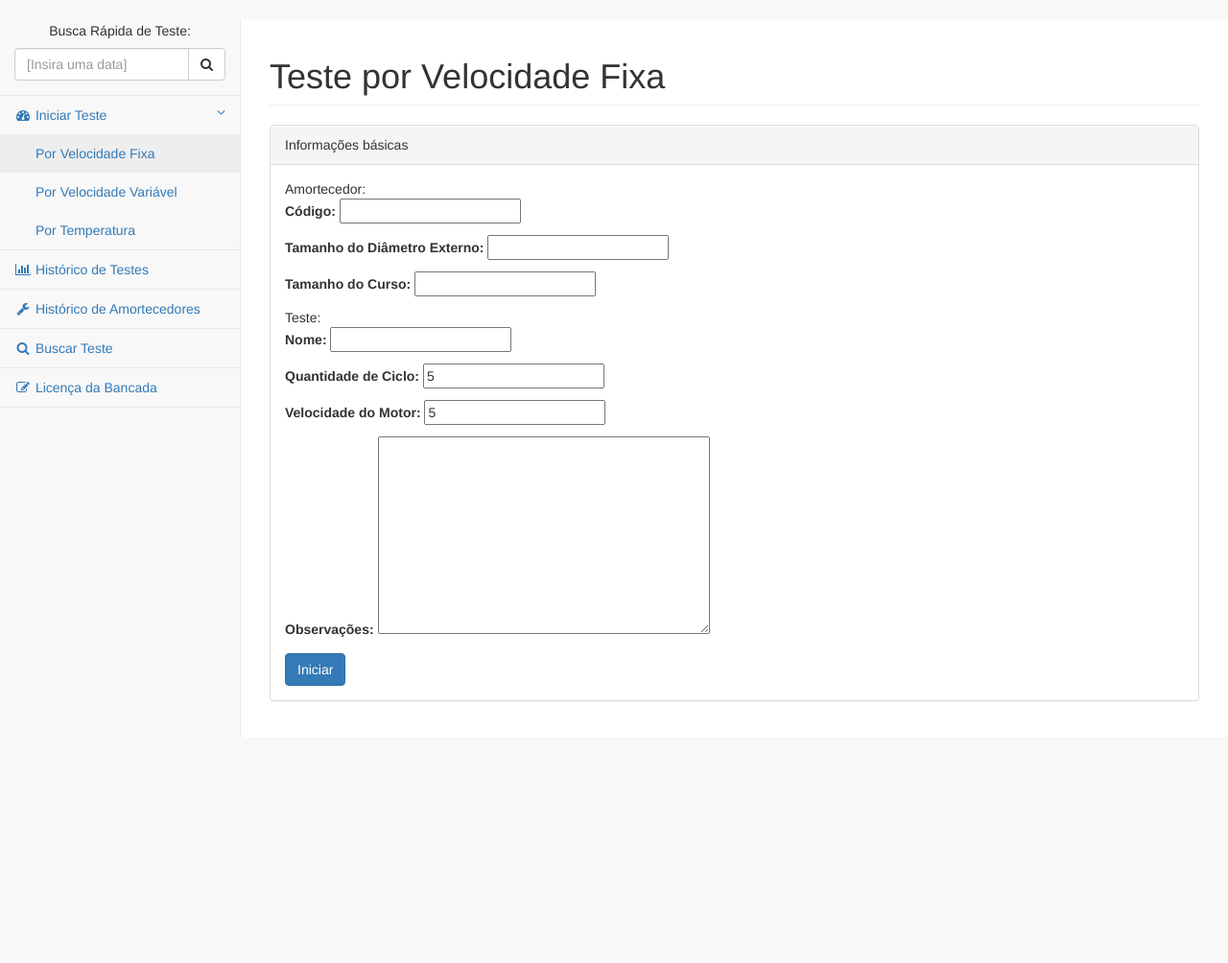
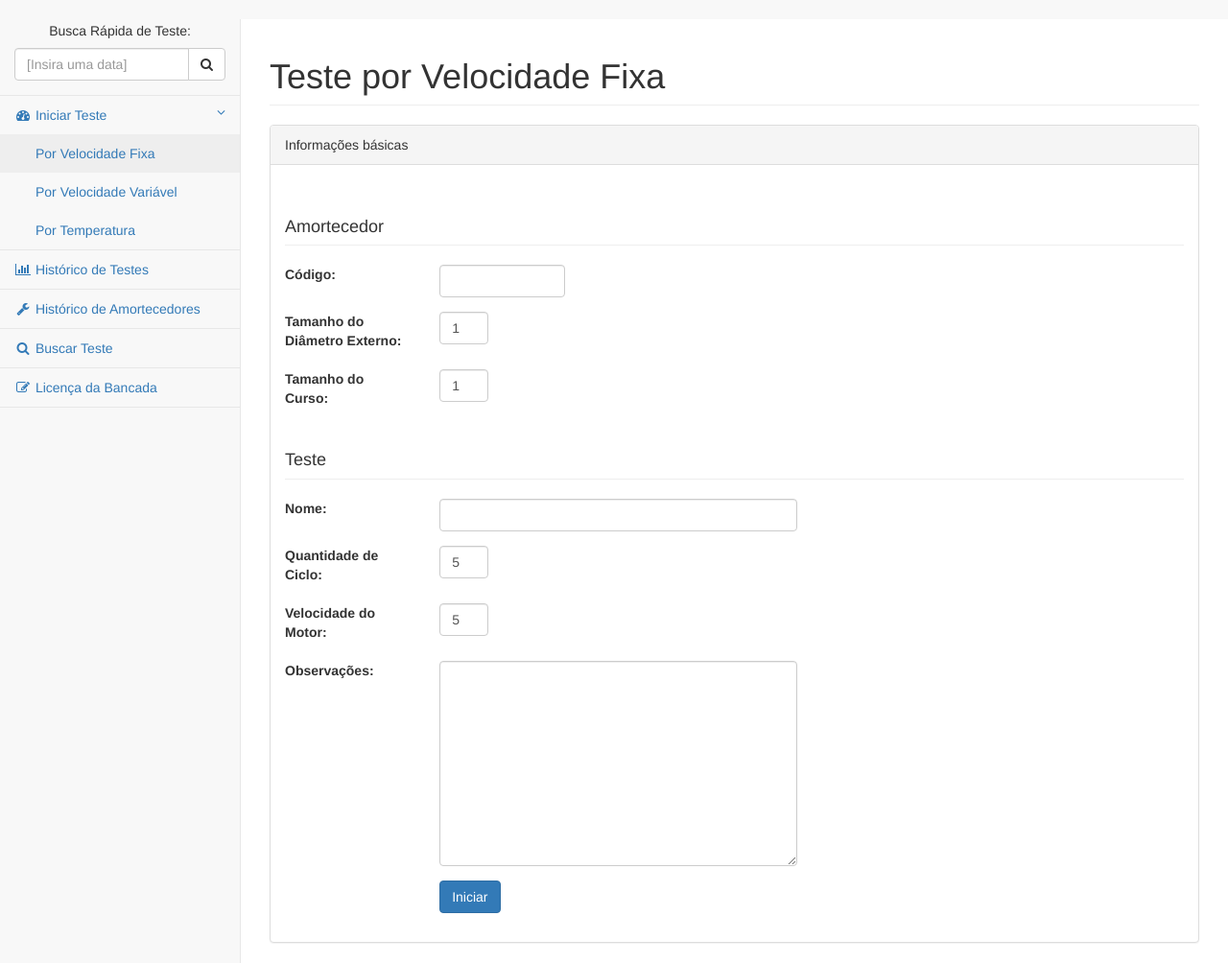
Before and after one commit to ristovao/BancadaDeTesteParaAmortecedor, a Django app: page /iniciarTesteVelocidadeFixa in a window 1280 px wide. Shown: the part 51-1055 px from the top of the page at 96% size. Before the commit the page ends 820 px from the top, so only its background shows below. Run offline with Django 3.2, Linux system fonts and the light colour scheme; a user stored in the database is signed in; some libraries are stand-ins or nearby versions.

Commit message:
arrumando apresentação do form velocidade fixa

```diff
--- a/app/templates/app/iniciarTesteVelocidadeFixa.html
+++ b/app/templates/app/iniciarTesteVelocidadeFixa.html
@@ -24,28 +24,77 @@
                     <div class="panel-body">
                         <form role="form" method="POST" name="FrmRecurso" autocomplete="off">
                             {%csrf_token %}
-                                Amortecedor:
-                                {{formArm.as_p}}
-                                Teste:
-                                {{form.as_p}}
-                                 <!--<div class="">
-                                    <div class="form-group">
-                                        Nome:
-                                        <input text class="form-control" id="nome" name="nome" required ></text>
+
+                            <!-- Formulário do Amortecedor -->
+                            {{formArm.non_field_errors}}
+                            <h4 class="page-header">Amortecedor</h4>
+
+                            <div class="form-group row">
+                            {{formArm.amortecedor_codigo.errors}}
+                                <label class="col-sm-2 form-control-label" for="id_amortecedor_codigo">Código:</label>
+                                <div class="col-sm-2">
+                                    <input class="form-control" id="id_amortecedor_codigo" maxlength="45" name="amortecedor_codigo" type="text" />
                                 </div>
-                                    <div class="form-group">
-                                        Observacoes:
-                                        <textarea class="form-control" rows="5" cols="150" id="observacoes" name="observacoes" ></textarea>
-                                    </div>
-                                      {%csrf_token %}
-                                    <div class="form-group">
-                                        Tempo (minutos):
-                                        <input class="form-control" type="number" name="tempo" min="1" max="10" step="1" value="1" required/>
                             </div>
 
-                                </div>-->
-                                    <div class="">
+                            <div class="form-group row">
+                                {{ form.amortecedor_diametro_externo.errors }}
+                                <label class="col-sm-2 form-control-label" for="id_amortecedor_diametro_externo">Tamanho do Diâmetro Externo:</label>
+                                <div class="col-sm-1">
+                                    <input class="form-control" id="id_amortecedor_diametro_externo" name="amortecedor_diametro_externo" type="number" value="1"/>
+                                </div>
+                            </div>
+
+                            <div class="form-group row">
+                                {{ form.amortecedor_curso.errors }}
+                                <label class="col-sm-2 form-control-label" for="id_amortecedor_curso">Tamanho do Curso:</label>
+                                <div class="col-sm-1">
+                                    <input class="form-control" id="id_amortecedor_curso" name="amortecedor_curso" type="number" value="1"/>
+                                </div>
+                            </div>
+
+                            <!-- Formulário do Teste -->
+                            {{ form.non_field_errors }}
+                            <h4 class="page-header">Teste</h4>
+
+                            <div class="form-group row">
+                                {{ form.teste_nome.errors }}
+                                <label class="col-sm-2 form-control-label" for="id_teste_nome">Nome:</label>
+                                <div class="col-sm-5">
+                                    <input class="form-control" id="id_teste_nome" maxlength="45" name="teste_nome" type="text" />
+                                </div>
+                            </div>
+
+                            <div class="form-group row">
+                             {{ form.teste_quantidade_ciclo.errors }}
+                                <label class="col-sm-2 form-control-label" for="id_teste_quantidade_ciclo">Quantidade de Ciclo:</label>
+                                <div class="col-sm-1">
+                                    <input class="form-control" id="id_teste_quantidade_ciclo" name="teste_quantidade_ciclo" type="number" value="5" />
+                                </div>
+                            </div>
+
+                            <div class="form-group row">
+                             {{ form.testeVF_velocidade.errors }}
+                                <label class="col-sm-2 form-control-label" for="id_testeVF_velocidade">Velocidade do Motor:</label>
+                                <div class="col-sm-1">
+                                    <input class="form-control" id="id_testeVF_velocidade" name="testeVF_velocidade" type="number" value="5" />
+                                </div>
+                            </div>
+
+                            <div class="form-group row">
+                            {{ form.teste_observacoes.errors }}
+
+                                <label class="col-sm-2 form-control-label" for="id_teste_observacoes">Observações:</label>
+                                <div class="col-sm-5">
+                                    <textarea cols="40" id="id_teste_observacoes" maxlength="255" name="teste_observacoes" rows="10" class="form-control">
+                                    </textarea>
+                                </div>
+                            </div>
+
+                            <div class="form-group row">
+                                <div class="col-sm-offset-2 col-sm-10">
                                     <input id="btnCriarNovaQuestao" class="btn btn-primary" type="submit" name="enviar" value="Iniciar" >
+                                </div>
                             </div>
                         </form>
                     </div>
@@ -72,7 +121,6 @@
 
 <script>
 
-<<<<<<< HEAD
 $.ajax({
     url: "/json/nomeAmortecedor",
     success: function(json) {
@@ -85,22 +133,6 @@ $.ajax({
       close: function(){
                     this.blur();
         }
-=======
-    $.ajax({
-        url: "/json/nomeAmortecedor",
-        success: function(json) {
-            $(function() {
-                var availableTags = ['12','45','as','ter'];
-
-                $( "#id_amortecedor_codigo" ).autocomplete({
-                    source: json.nomes,
-                    close: function(){
-                        this.blur();
-                    }
-                });
-            });
-        }
->>>>>>> 0c77e8a02ae054823f569c524559ea065bf9befe
      });
 
     $("#id_amortecedor_codigo").blur(function(){
@@ -126,7 +158,4 @@ $.ajax({
         });
      });
 </script>
-
-
-
 {% endblock %}
```
Lines whose indentation alone changed are shown as unchanged.
